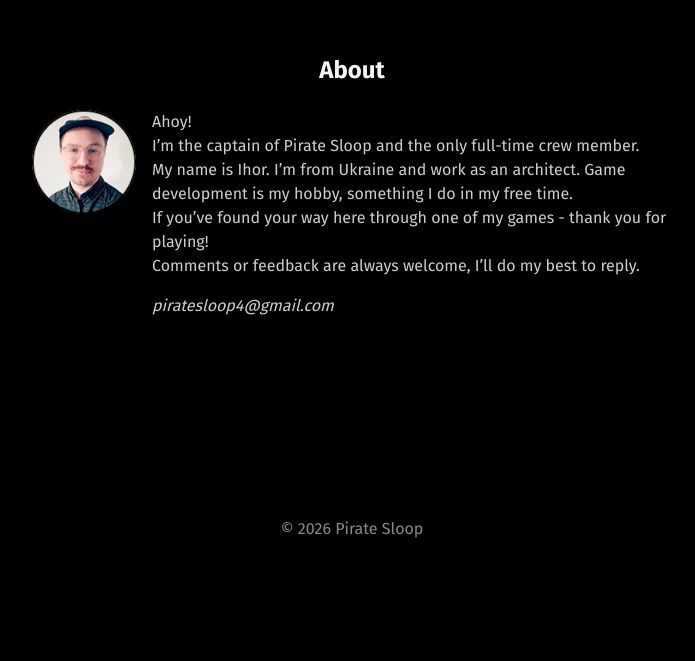
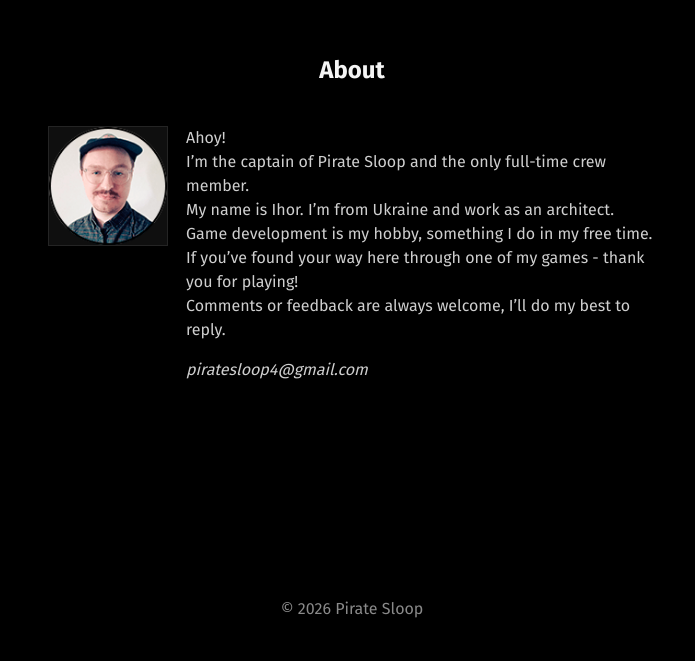
Before and after one commit to piratesloop/piratesloop.github.io, a plain HTML site: page index.html in a window 1280 px wide. Shown: the part 1237-1898 px from the top of the page, without its empty margins (288-983 px from the left). Before the commit the page ends 1818 px from the top, so only its background shows below. Drawn offline with Linux system fonts and the light colour scheme.

Commit message:
Update index.html

```diff
--- a/index.html
+++ b/index.html
@@ -215,15 +215,31 @@
 
 /* ---- About ---- */
 .about{
-      display:grid; gap:16px;
-      grid-template-columns: 104px 1fr;
+  display:grid;
+  grid-template-columns:120px 1fr;
+  gap:18px;
   align-items:start;
+  padding:16px;
 }
+
 .avatar{
-      width:104px; height:104px;
-      border:none; background:none; overflow:hidden;  /* border:1px solid #222; background:#0f0f0f; ----grey background and frame */
+  width:120px;
+  height:120px;
+  border:1px solid var(--card-stroke);
+  background:#0f0f0f;
+  overflow:hidden;
 }
-    .about p{ color:var(--muted); margin:0; }
+
+.avatar img{
+  width:100%;
+  height:100%;
+  object-fit:cover;
+}
+
+.about p{
+  color:var(--muted);
+  margin:0;
+}
 
 /* Email paragraph (spacing + italic) */
 .about p:last-of-type {
```
Lines whose indentation alone changed are shown as unchanged.
